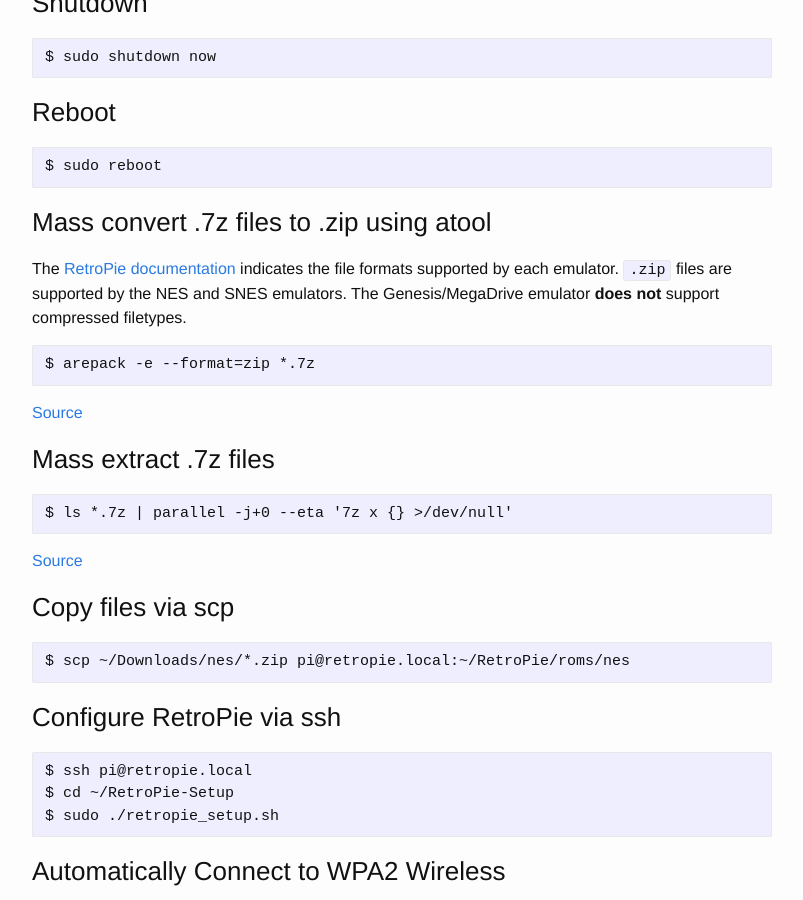
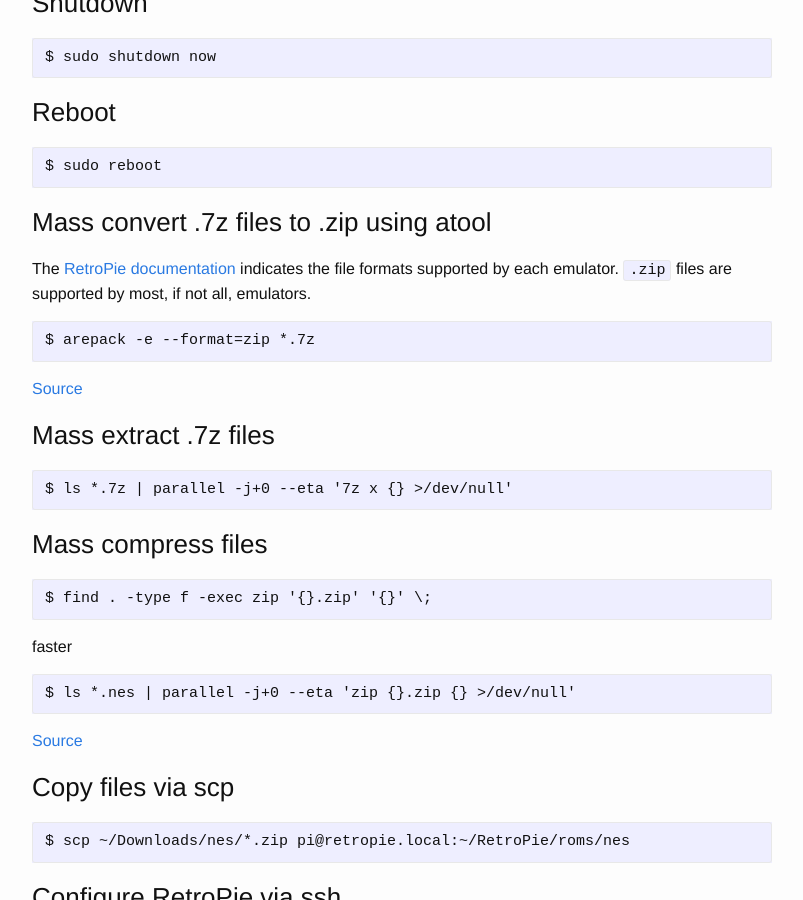
Before and after one commit to radavis/radavis.github.io, a Jekyll site: the page built from _posts/2016-05-07-retropie-on-the-zero.markdown, in a window 1280 px wide and 900 px high, scrolled down 3426 px. Shown: the whole window, without its empty margins (238-1041 px from the left). Built offline with Jekyll 4.4.1, drawn with Linux system fonts in a browser that asks for light colours.

Commit message:
notes on compression

````diff
--- a/_posts/2016-05-07-retropie-on-the-zero.markdown
+++ b/_posts/2016-05-07-retropie-on-the-zero.markdown
@@ -103,7 +103,7 @@
 
 ### Mass convert .7z files to .zip using atool
 
-The [RetroPie documentation](https://github.com/RetroPie/RetroPie-Setup/wiki/Supported-Systems) indicates the file formats supported by each emulator. `.zip` files are supported by the NES and SNES emulators. The Genesis/MegaDrive emulator **does not** support compressed filetypes.
+The [RetroPie documentation](https://github.com/RetroPie/RetroPie-Setup/wiki/Supported-Systems) indicates the file formats supported by each emulator. `.zip` files are supported by most, if not all, emulators.
 
 ```
 $ arepack -e --format=zip *.7z
@@ -115,6 +115,18 @@
 
 ```
 $ ls *.7z | parallel -j+0 --eta '7z x {} >/dev/null'
+```
+
+### Mass compress files
+
+```
+$ find . -type f -exec zip '{}.zip' '{}' \;
+```
+
+faster
+
+```
+$ ls *.nes | parallel -j+0 --eta 'zip {}.zip {} >/dev/null'
 ```
 
 [Source](http://stackoverflow.com/a/17771205/2675670)
````
